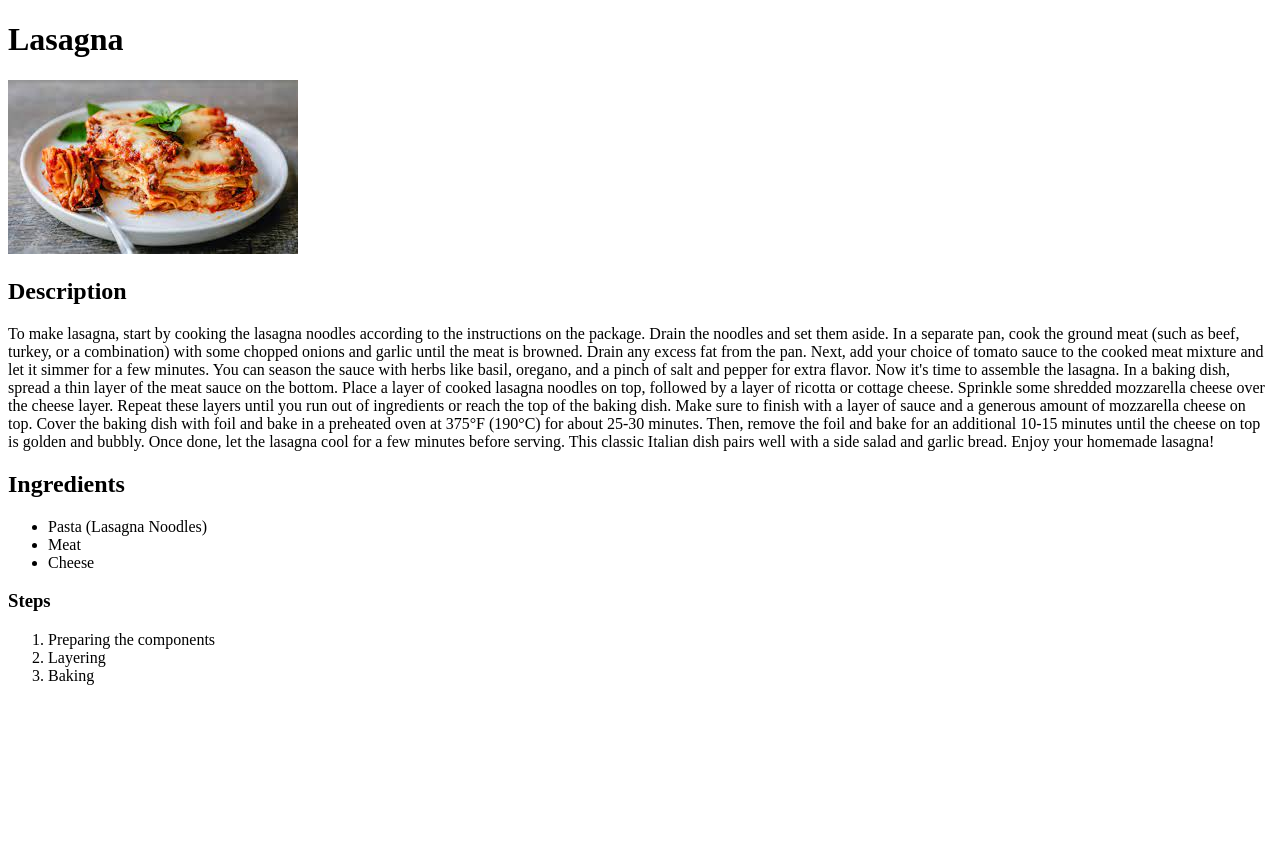
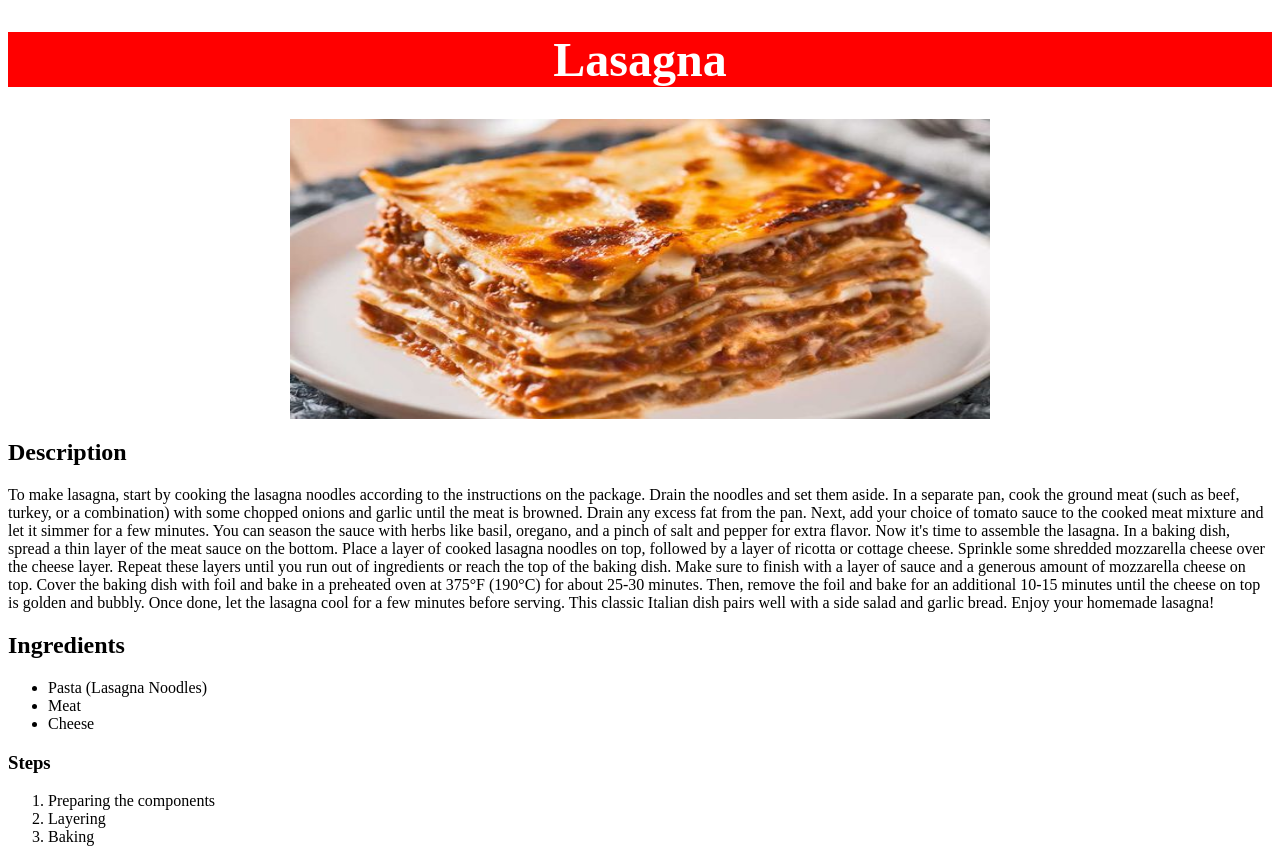
Before and after one commit to EyasuTes/odin-recipes, a plain HTML site: page recipes-website/lasagna.html in a window 1280 px wide. Before the commit the page ends 800 px from the top, so only its background shows below. Drawn offline with Linux system fonts and the light colour scheme.

Commit message:
added a css file for the recipes-website.

```diff
--- /dev/null
+++ b/recipes-website/lasagna.css
@@ -0,0 +1,14 @@
+h1{
+    font-family: 'Times New Roman', Times, serif;
+    text-align: center;
+    background-color: rgb(255, 0, 0);
+    color: rgb(255, 255, 255);
+    font-size: 48px;
+
+}img {
+    height: 300px;
+    width: 700px;
+    display: block;
+    margin-left: auto;
+    margin-right: auto;
+  }
--- a/recipes-website/lasagna.html
+++ b/recipes-website/lasagna.html
@@ -5,10 +5,11 @@
     <meta http-equiv="X-UA-Compatible" content="IE=edge">
     <meta name="viewport" content="width=device-width, initial-scale=1.0">
     <title>Document</title>
+    <link rel="stylesheet" href="lasagna.css">
 </head>
 <body>
     <h1>Lasagna</h1>
-    <img src="images/lasagna.jpeg" alt="lasagna picture">
+    <img src="images/lasagna2.jpeg" alt="lasagna picture">
     <h2>Description</h2>
     <p>To make lasagna, start by cooking the lasagna noodles according to the instructions on the package. Drain the noodles and set them aside. In a separate pan, cook the ground meat (such as beef, turkey, or a combination) with some chopped onions and garlic until the meat is browned. Drain any excess fat from the pan. Next, add your choice of tomato sauce to the cooked meat mixture and let it simmer for a few minutes. You can season the sauce with herbs like basil, oregano, and a pinch of salt and pepper for extra flavor.
 
```
Also changed, not shown: recipes-website/images/lasagna2.jpeg (added).
